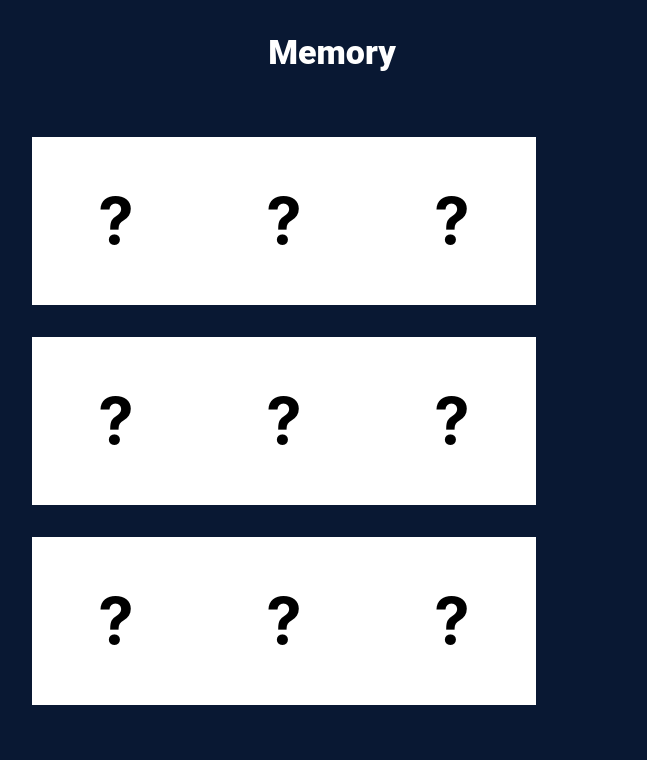
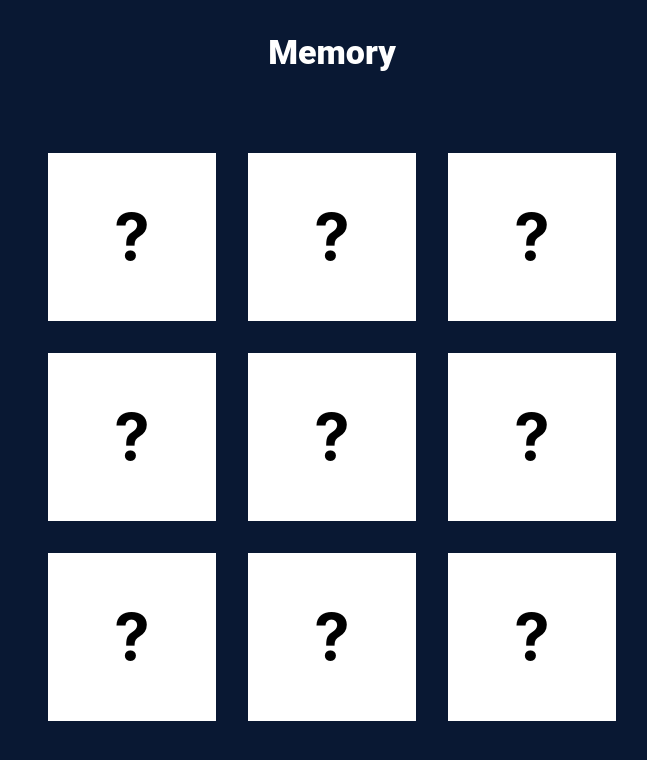
Before and after one commit to Atndesign/Memory, a React (Create React App) app: page / in a window 1280 px wide. Shown: the top 760 px of the page, without its empty margins (308-955 px from the left). Built offline with nearby package versions, Linux system fonts and the light colour scheme; a web font is replaced by a local one.

Commit message:
Add custom spacing support

```diff
--- a/src/components/card.jsx
+++ b/src/components/card.jsx
@@ -9,6 +9,7 @@ class Card extends Component {
         style={{
           width: this.props.width + "px",
           height: this.props.height + "px",
+          margin: this.props.spacing + "px",
         }}
         onClick={(e) => this.props.handleCardFlip(e)}
       >
```
